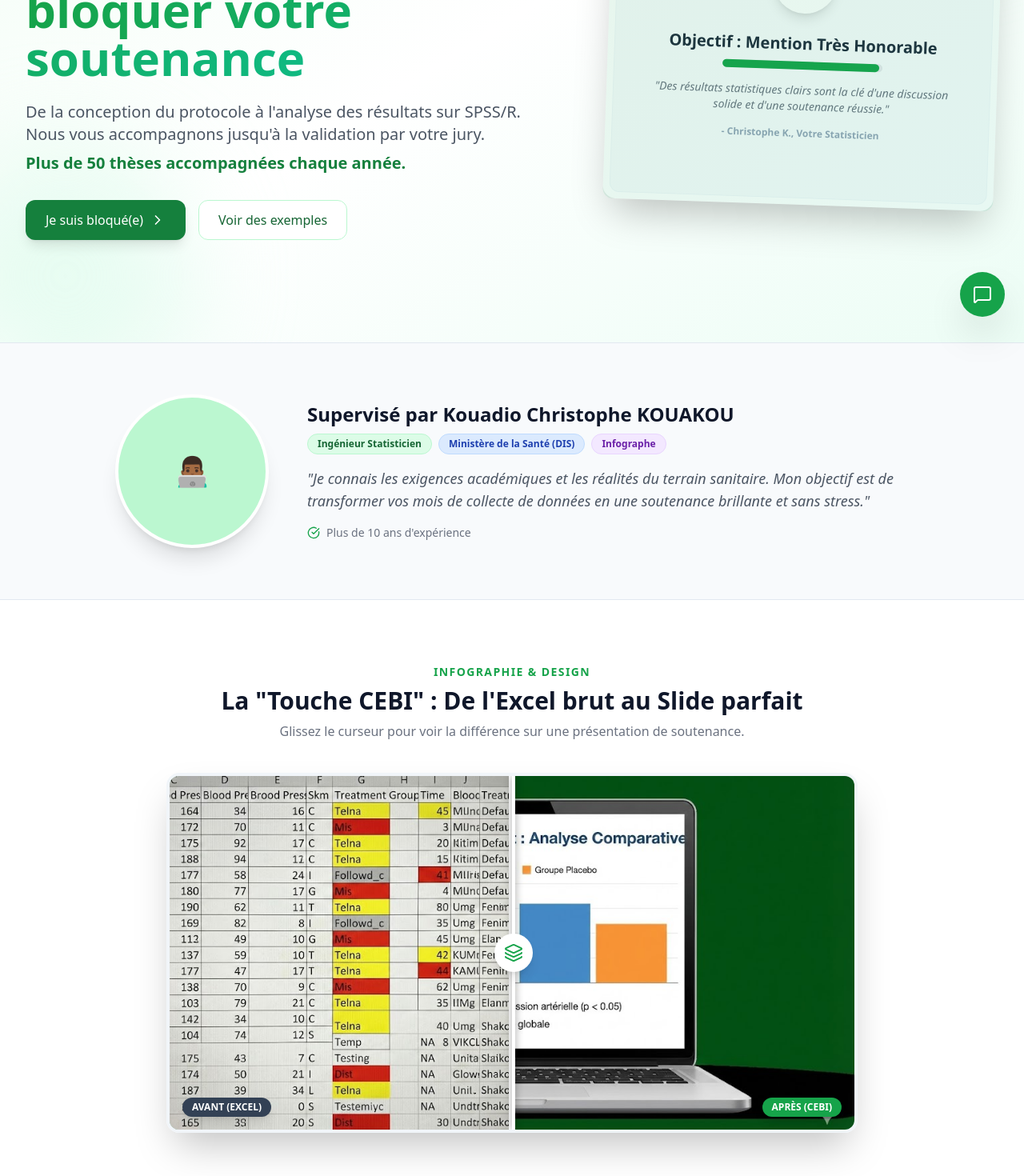
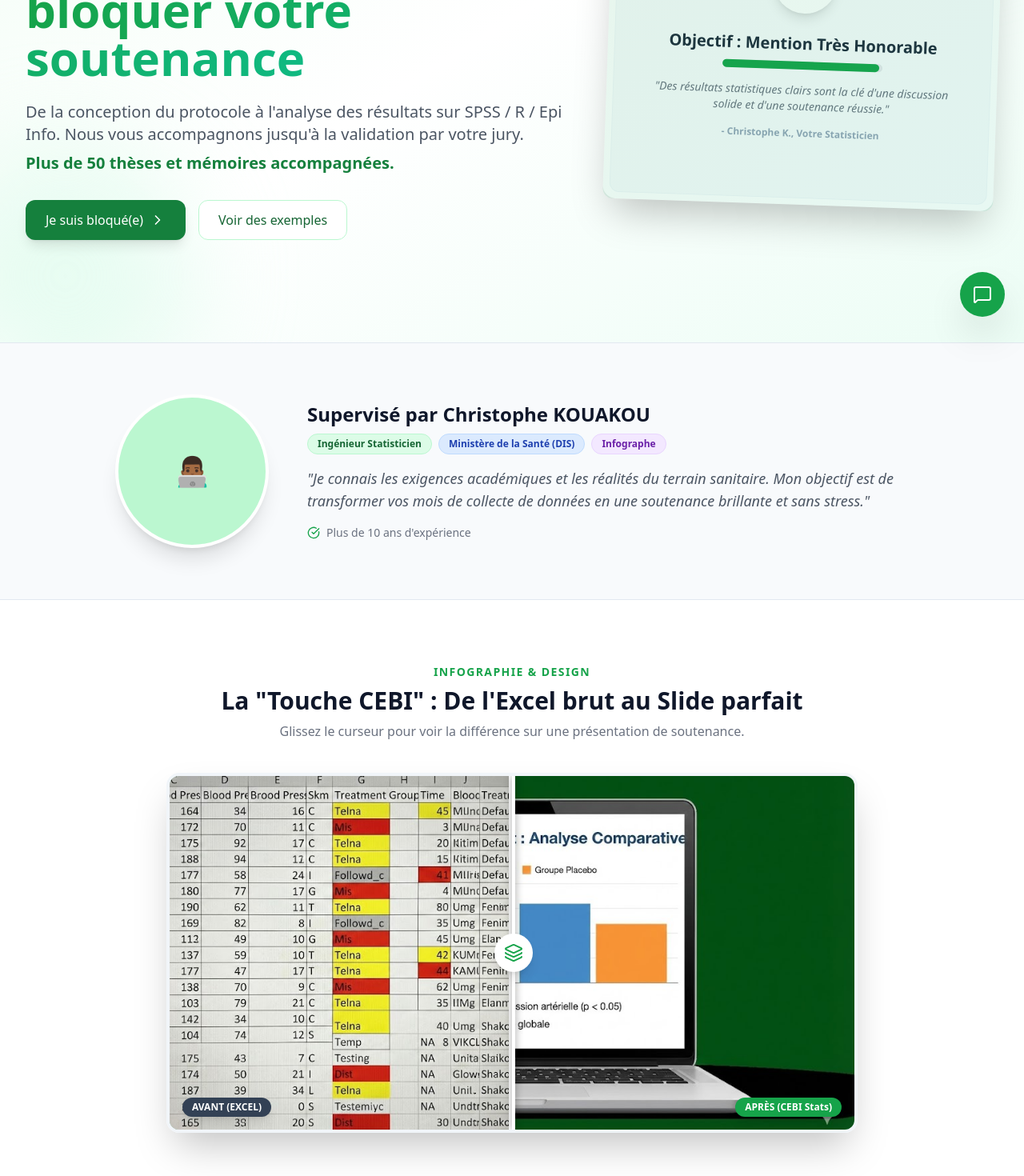
Before and after one commit to KChristof/ValidThese, a React (Vite) app: page / in a window 1280 px wide. Shown: the part 380-1850 px from the top of the page at 80% size. Built offline with nearby package versions, Linux system fonts and the light colour scheme.

Commit message:
mise à jour du site du 18 décembre 2025

```diff
--- a/src/App.jsx
+++ b/src/App.jsx
@@ -203,7 +203,7 @@ const ExpertProfile = () => (
         👨🏾‍💻
       </div>
       <div className="text-center md:text-left">
-        <h3 className="text-2xl font-bold text-slate-900 mb-2">Supervisé par Kouadio Christophe KOUAKOU</h3>
+        <h3 className="text-2xl font-bold text-slate-900 mb-2">Supervisé par Christophe KOUAKOU</h3>
         <div className="flex flex-wrap gap-2 justify-center md:justify-start mb-4">
           <span className="bg-green-100 text-green-800 text-xs font-bold px-3 py-1 rounded-full border border-green-200">Ingénieur Statisticien</span>
           <span className="bg-blue-100 text-blue-800 text-xs font-bold px-3 py-1 rounded-full border border-blue-200">Ministère de la Santé (DIS)</span>
@@ -269,7 +269,7 @@ const ComparisonSlider = () => {
                 }}
               />
               <div className="absolute bottom-4 right-4 bg-green-600 text-white text-xs font-bold px-3 py-1 rounded-full shadow-lg z-10">
-                APRÈS (CEBI)
+                APRÈS (CEBI Stats)
               </div>
             </div>
 
@@ -396,12 +396,12 @@ const Pricing = () => {
 
           <Reveal delay={300}>
             <PricingCard
-              title="Urgence 48H"
+              title="Urgence 72H"
               price="+ Majoration"
               icon={Zap}
               features={[
                 "Traitement prioritaire (Nuit & Week-end)",
-                "Livraison des résultats en 48h chrono",
+                "Livraison des résultats en 72h chrono",
                 "Contact WhatsApp direct permanent",
                 "Idéal pour les délais dépassés",
                 "Analyse ciblée sur l'essentiel"
@@ -679,9 +679,9 @@ const Hero = () => {
             </Reveal>
             <Reveal delay={400}>
               <p className="mt-4 text-lg sm:text-xl text-gray-600 mb-8 max-w-2xl mx-auto lg:mx-0 leading-relaxed">
-                De la conception du protocole à l'analyse des résultats sur SPSS/R.
+                De la conception du protocole à l'analyse des résultats sur SPSS / R / Epi Info.
                 Nous vous accompagnons jusqu'à la validation par votre jury.
-                <span className="font-bold text-green-700 block mt-2">Plus de 50 thèses accompagnées chaque année.</span>
+                <span className="font-bold text-green-700 block mt-2">Plus de 50 thèses et mémoires accompagnées.</span>
               </p>
             </Reveal>
             <Reveal delay={600}>
@@ -831,7 +831,7 @@ const Services = () => {
       details: [
         "Calcul précis de la taille de l'échantillon (N) selon votre population.",
         "Revue critique de votre fiche d'enquête ou questionnaire.",
-        "Digitalisation du questionnaire sur smartphone (ODK/Kobo) pour gagner du temps.",
+        "Digitalisation du questionnaire sur smartphone (ODKCollect/KoboCollect) pour gagner du temps.",
         "Conseils méthodologiques pour éviter les biais."
       ]
     },
@@ -922,10 +922,10 @@ const ProjectCard = ({ title, category, description, tools }) => (
 
 const Portfolio = () => {
   const projects = [
-    { category: "Thèse Médecine", title: "Cancer du Sein", description: "Facteurs pronostiques et survie à 5 ans au service de Cancérologie.", tools: ["Kaplan-Meier", "Cox"] },
+    { category: "Thèse Médecine", title: "Analyse de survie", description: "Facteurs pronostiques et survie à 5 ans au cancer du sein (CNRAO).", tools: ["Kaplan-Meier", "Cox"] },
     { category: "Thèse Pharmacie", title: "Automédication", description: "Prévalence de l'automédication par antibiotiques dans la commune de Yopougon.", tools: ["Descriptif", "Chi-2"] },
     { category: "DES Pédiatrie", title: "Urgences Chirurgicales", description: "Profil épidémio-clinique des urgences chirurgicales néonatales.", tools: ["Comparaison", "Tableaux"] },
-    { category: "Mémoire Santé Publique", title: "Vaccination COVID-19", description: "Déterminants du refus vaccinal chez le personnel de santé.", tools: ["Régression Logistique"] },
+    { category: "Santé Publique", title: "Vaccination COVID-19", description: "Déterminants du refus vaccinal chez le personnel de santé.", tools: ["Régression Logistique"] },
     { category: "Thèse Odonto", title: "Caries Dentaires", description: "Habitudes alimentaires et incidence des caries en milieu scolaire.", tools: ["Corrélation", "Anova"] },
     { category: "Thèse Médecine", title: "Diabète & Grossesse", description: "Issue de la grossesse chez les femmes diabétiques suivies au CHU.", tools: ["Étude Cas-Témoins"] },
     { category: "Thèse Doctorat", title: "Nuisances Sonores", description: "Impact sur l'audition des travailleurs en zone industrielle.", tools: ["Audiométrie", "Tests T"] },
@@ -938,7 +938,7 @@ const Portfolio = () => {
         <Reveal>
           <div className="text-center mb-12">
             <h2 className="text-sm font-bold text-green-600 uppercase tracking-widest mb-2">Ils ont validé</h2>
-            <h3 className="text-3xl font-extrabold text-slate-900">Exemples de Thèses Accompagnées</h3>
+            <h3 className="text-3xl font-extrabold text-slate-900">Exemples de Thèses et Mémoires Accompagnés</h3>
           </div>
         </Reveal>
         <div className="grid md:grid-cols-2 lg:grid-cols-3 xl:grid-cols-4 gap-6">
@@ -967,7 +967,7 @@ const FAQ = () => {
   const [openIndex, setOpenIndex] = useState(0);
   const faqs = [
     { question: "Je suis nul(le) en statistiques, est-ce grave ?", answer: "Pas du tout ! C'est notre métier. Nous nous occupons de toute la partie technique (calculs, logiciels R/SPSS). Votre rôle sera simplement de comprendre les résultats que nous vous expliquerons clairement pour votre soutenance." },
-    { question: "Combien de temps cela prend-il ?", answer: "Pour une analyse standard (déjà saisie), comptez 3 à 5 jours. Si nous devons créer le masque de saisie ou faire la saisie nous-mêmes, cela dépend du nombre de fiches. Nous savons gérer les urgences de dernière minute !" },
+    { question: "Combien de temps cela prend-il ?", answer: "Pour une analyse standard (déjà saisie), comptez 5 à 7 jours. Si nous devons créer le masque de saisie ou faire la saisie nous-mêmes, cela dépend du nombre de fiches. Nous savons gérer les urgences de dernière minute !" },
     { question: "Que se passe-t-il si le jury demande des corrections ?", answer: "L'accompagnement inclut le service après-vente. Si votre maître de thèse ou le jury demande un tableau supplémentaire ou une correction statistique, nous le faisons sans frais additionnels jusqu'à la validation finale." },
     { question: "Mes données sont-elles confidentielles ?", answer: "Absolument. Vos bases de données ne sont jamais partagées. Une fois la thèse soutenue, nous archivons ou supprimons les données selon votre souhait." }
   ];
```
